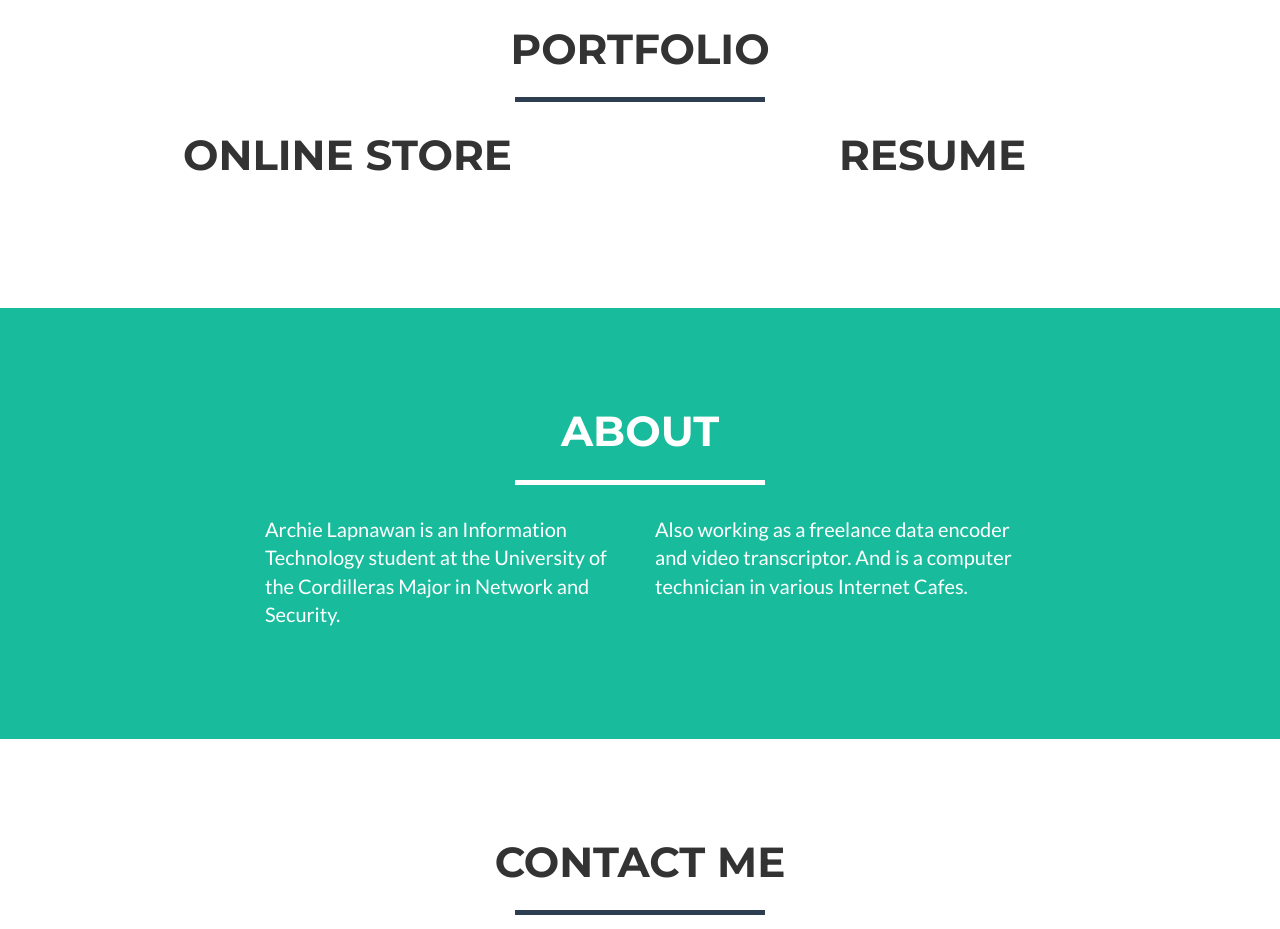
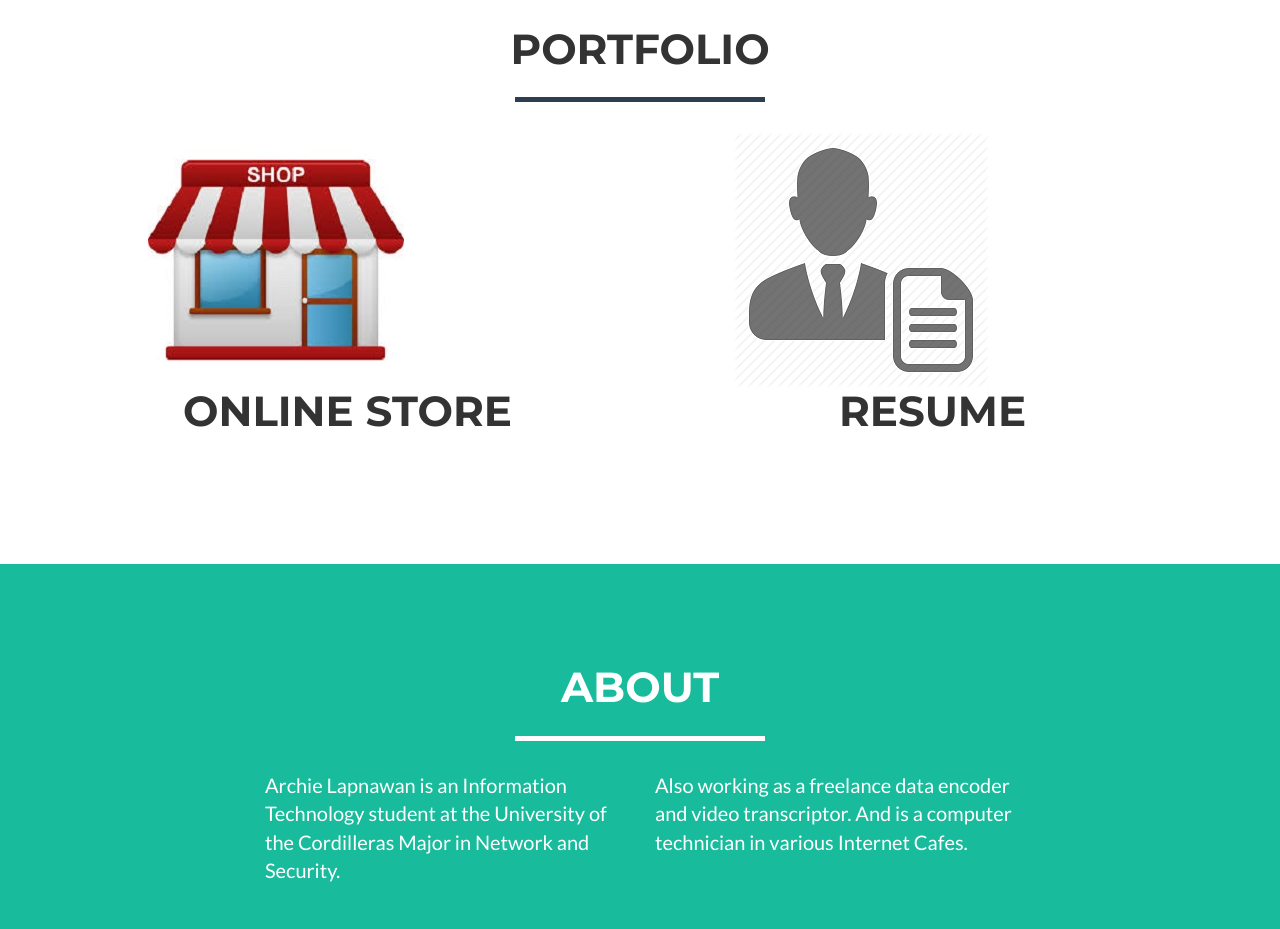
Before and after one commit to ArchieLapnawan/Arch, a website: page index.html in a window 1280 px wide. Shown: the part 840-1769 px from the top of the page. Drawn offline with nearby package versions, Linux system fonts and the light colour scheme.

Commit message:
Update index.html

```diff
--- a/index.html
+++ b/index.html
@@ -93,7 +93,7 @@
                                 <i class="fa fa-search-plus fa-3x"></i>
                             </div>
                         </div>
-                        <img-circle src="img/portfolio/store-icon.jpg" class="img-responsive" alt="">
+                        <img src="img/portfolio/store-icon.jpg" class="img-responsive" alt="">
                     </a><h2 style="text-align:center">Online Store</h2>
                 </div>
                 <div class="col-sm-6 portfolio-item">
@@ -103,7 +103,7 @@
                                 <i class="fa fa-search-plus fa-3x"></i>
                             </div>
                         </div>
-                        <img-circle src="img/portfolio/resume.png" class="img-responsive" alt="">
+                        <img src="img/portfolio/resume.png" class="img-responsive" alt="">
                     </a><h2 style="text-align:center">Resume</h2>
                 </div>
             </div>
```
